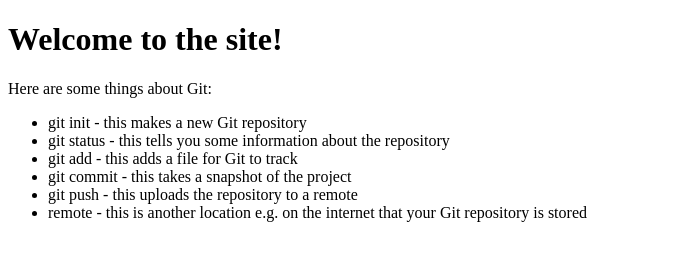
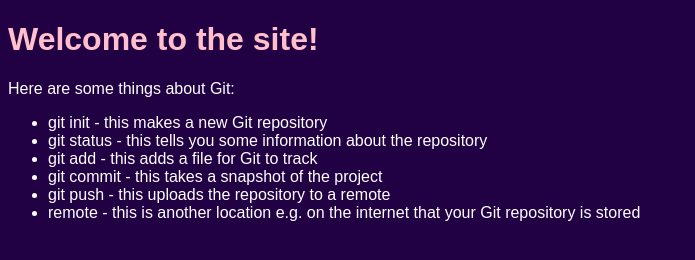
Before and after one commit to Binney/binney.github.io, a plain HTML site: page index.html in a window 1280 px wide. Shown: the whole page, without its empty margins (0-695 px from the left). Drawn offline with Linux system fonts and the light colour scheme.

Commit message:
Add first CSS file

```diff
--- /dev/null
+++ b/css/style.css
@@ -0,0 +1,12 @@
+h1, p, li, a {
+	font-family: sans-serif;
+	color: white;
+}
+
+h1 {
+	color: pink;
+}
+
+body {
+	background-color: #220044;
+}
--- a/index.html
+++ b/index.html
@@ -2,6 +2,7 @@
 <html>
 <head>
 	<title>My Work Experience Web page</title>
+	<link rel="stylesheet" href="css/style.css">
 </head>
 <body>
 <h1>Welcome to the site!</h1>
```
